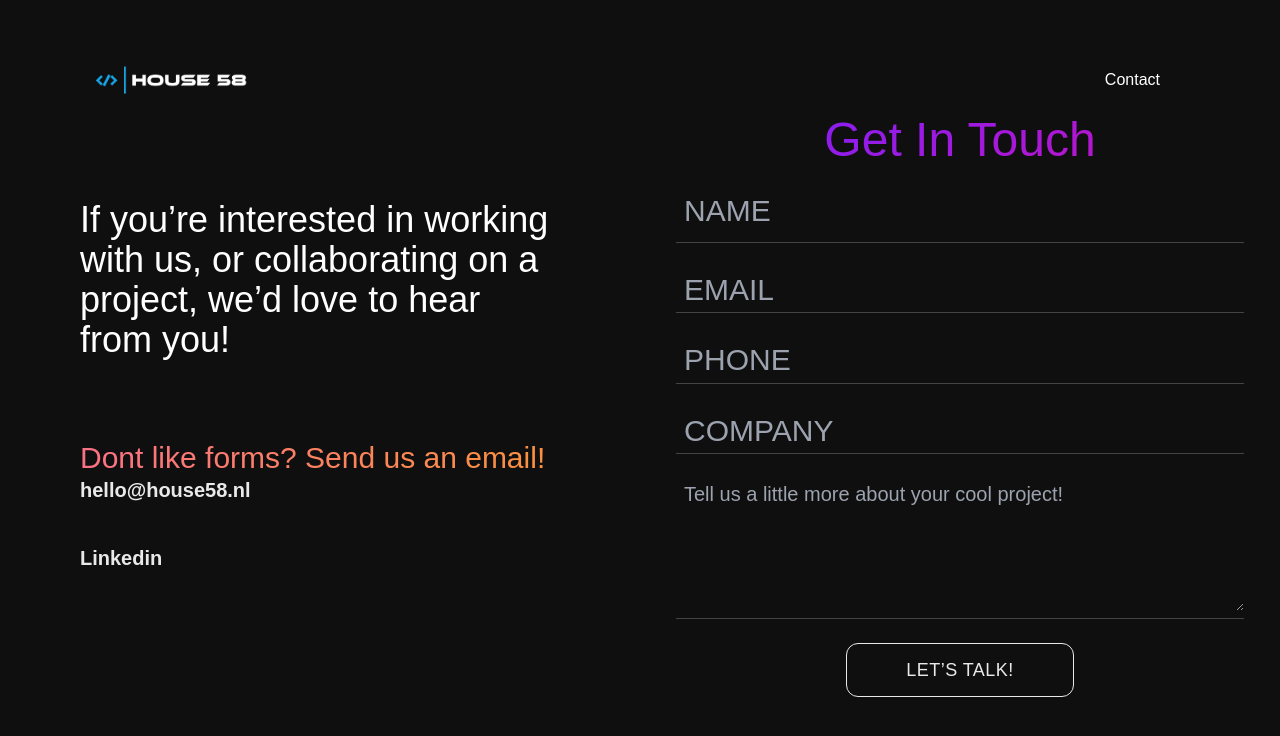
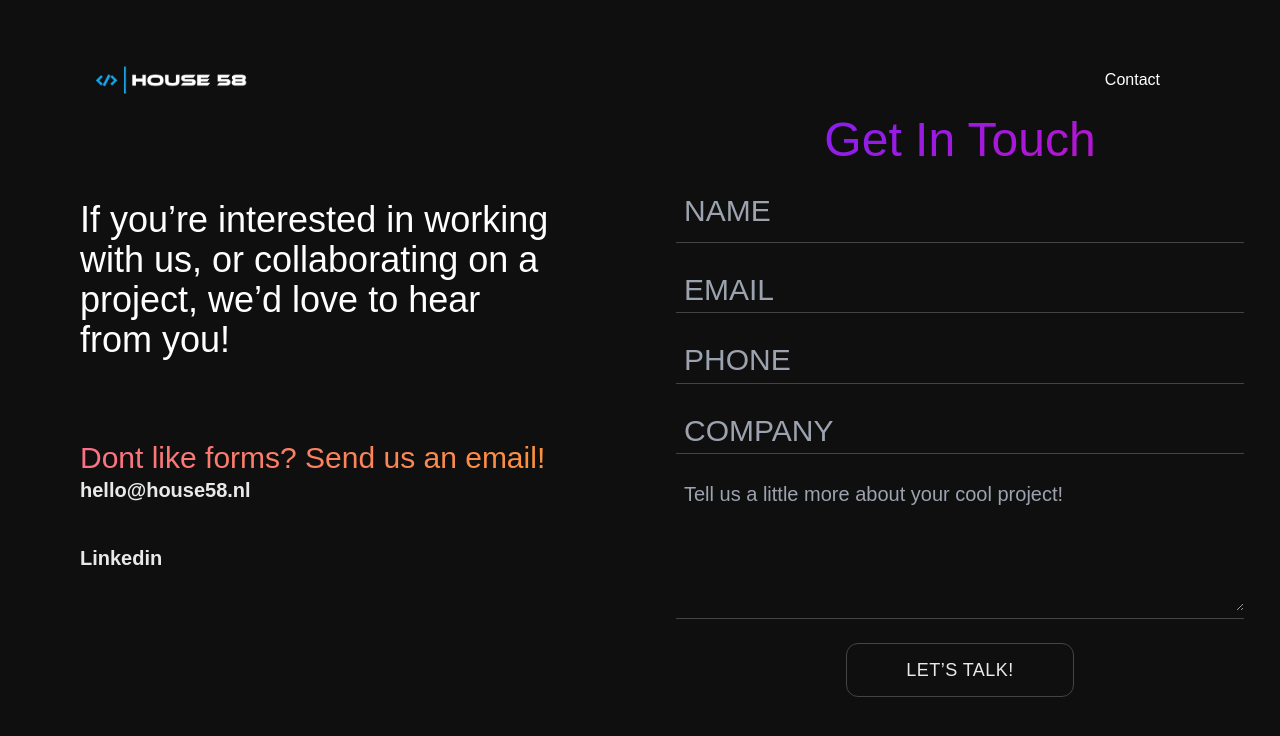
Before and after one commit to yigitaksoy/House-58, a React (Create React App) app: page /contact in a window 1280 px wide. Shown: the top 736 px of the page. Built offline with nearby package versions, Linux system fonts and the light colour scheme; a web font is replaced by a local one.

Commit message:
Change form button border color

```diff
--- a/src/components/ContactForm/ContactForm.js
+++ b/src/components/ContactForm/ContactForm.js
@@ -97,7 +97,7 @@ const ContactForm = () => {
             <div className=" text-center">
               <button
                 type="submit"
-                className="uppercase text-lg font-bold tracking-wide lg:w-2/5 p-3 rounded-xl transition duration-300 text-cool-beige border hover:border-0"
+                className="uppercase text-lg font-bold tracking-wide lg:w-2/5 p-3 rounded-xl transition duration-300 text-cool-beige border hover:border-0 border-[#444]"
               >
                 Let’s Talk!
               </button>
```
